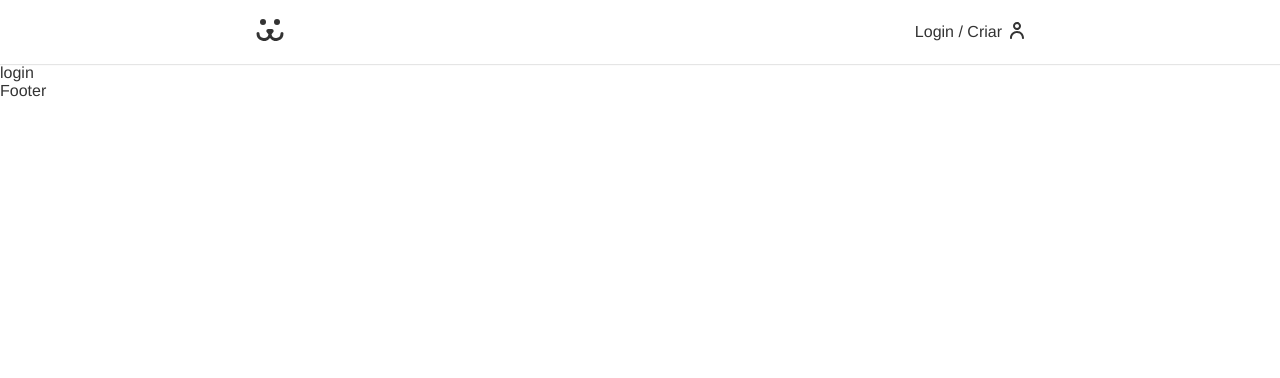
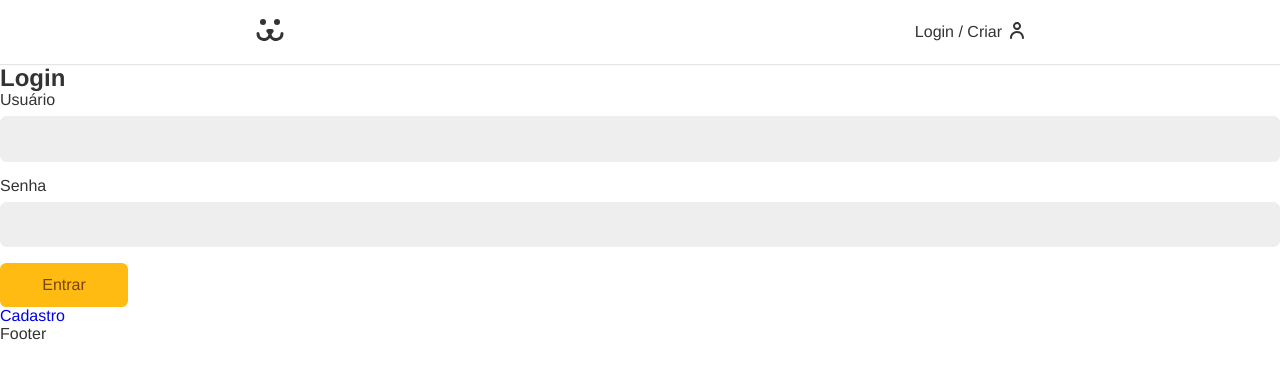
Before and after one commit to AntonyRafael/dogs, a React (Create React App) app: page /login in a window 1280 px wide. Shown: the top 378 px of the page. Built offline with nearby package versions, Linux system fonts and the light colour scheme.

Commit message:
useForm and LoginForm

```diff
--- /dev/null
+++ b/src/Api/api.js
@@ -0,0 +1,26 @@
+export const API_URL = 'https://dogsapi.origamid.dev/json'
+
+export function TOKEN_POST(body) {
+    return {
+        url: API_URL + '/jwt-auth/v1/token',
+        options: {
+            method: 'POST',
+            headers: {
+                "Content-Type": "application/json",
+            },
+            body: JSON.stringify(body)
+        }
+    }
+}
+
+export function USER_GET(token) {
+    return {
+        url: API_URL + '/api/user',
+        options: {
+            method: 'GET',
+            headers: {
+                Authorization: 'Bearer ' + token,
+            },
+        }
+    }
+}
--- a/src/App.js
+++ b/src/App.js
@@ -13,7 +13,7 @@ function App() {
         <Header />
         <Routes>
           <Route path="/" element={<Home />} />
-          <Route path="/login" element={<Login />} />
+          <Route path="/login/*" element={<Login />} />
         </Routes>
         <Footer />
       </BrowserRouter>
--- /dev/null
+++ b/src/Components/Forms/Button/Button.js
@@ -0,0 +1,12 @@
+import React from 'react'
+import styles from './Button.module.css'
+
+const Button = ({children, ...props}) => {
+    return (
+        <button {...props} className={styles.button}>
+            {children}
+        </button>
+    )
+}
+
+export default Button
--- /dev/null
+++ b/src/Components/Forms/Button/Button.module.css
@@ -0,0 +1,23 @@
+.button {
+    font-size: 1rem;
+    font-family: var(--type-first);
+    cursor: pointer;
+    border: none;
+    border-radius: .4rem;
+    background: #fb1;
+    color: #764701;
+    padding: 0.8rem 1.2rem;
+    box-sizing: border-box;
+    transition: .2s;
+    min-width: 8rem;
+}
+
+.button:hover, .button:focus {
+    outline: none;
+    box-shadow: 0 0 0 3px #fea,0 0 0 4px #fb1;
+}
+
+.button:disabled {
+    opacity: .5;
+    cursor: wait;
+}
--- /dev/null
+++ b/src/Components/Forms/Input/Input.js
@@ -0,0 +1,23 @@
+import React from "react";
+import styles from "./Input.module.css";
+const Input = ({ label, type, name, value, onChange, error, onBlur }) => {
+  return (
+    <div className={styles.wrapper}>
+      <label htmlFor={name} className={styles.label}>
+        {label}
+      </label>
+      <input
+        className={styles.input}
+        type={type}
+        id={name}
+        name={name}
+        value={value}
+        onChange={onChange}
+        onBlur={onBlur}
+      />
+      {error && <p className={styles.error}>{error}</p>}
+    </div>
+  );
+};
+
+export default Input;
--- /dev/null
+++ b/src/Components/Forms/Input/Input.module.css
@@ -0,0 +1,35 @@
+.wrapper {
+  margin-bottom: 1rem;
+}
+
+.input {
+  border: 1px solid #eee;
+  display: block;
+  width: 100%;
+  font-size: 1rem;
+  padding: 0.8rem;
+  border-radius: 0.4rem;
+  background: #eee;
+  transition: 0.2s;
+}
+
+.input:hover,
+.input:focus {
+  outline: none;
+  border-color: #fb1;
+  background: #fff;
+  box-shadow: 0 0 0 3px #fea;
+}
+
+.label {
+  display: block;
+  font-size: 1rem;
+  line-height: 1;
+  padding-bottom: 0.5rem;
+}
+
+.error {
+	color: #f31;
+	font-size: .875rem;
+	margin-top: .25rem;
+}
--- /dev/null
+++ b/src/Hooks/useForm.js
@@ -0,0 +1,48 @@
+import React from "react";
+
+const types = {
+  cep: {
+    regex: /^\d{5}-?\d{3}$/,
+    message: "Cep inválido",
+  },
+  email: {
+    regex: /^(([^<>()[\]\\.,;:\s@"]+(\.[^<>()[\]\\.,;:\s@"]+)*)|(".+"))@((\[[0-9]{1,3}\.[0-9]{1,3}\.[0-9]{1,3}\.[0-9]{1,3}\])|(([a-zA-Z\-0-9]+\.)+[a-zA-Z]{2,}))$/,
+    message: "Email inválido",
+  },
+};
+
+const useForm = (type) => {
+  const [value, setValue] = React.useState("");
+  const [error, setError] = React.useState("");
+
+  function validate(value) {
+    if (type === false) return true;
+    if (value.length === 0) {
+      setError("Preencha um valor");
+      return false;
+    } else if (types[type] && !types[type].regex.test(value)) {
+      setError(types[type].message);
+      return false;
+    } else {
+      setError(null);
+      return true;
+    }
+  }
+
+  function onChange({ target }) {
+    if (error) validate(target.value);
+    setValue(target.value);
+  }
+
+  return {
+    value,
+    setValue,
+    error,
+    setError,
+    onChange,
+    onBlur: () => validate(value),
+    validate: () => validate(value),
+  };
+};
+
+export default useForm;
--- a/src/Pages/Login/Login.js
+++ b/src/Pages/Login/Login.js
@@ -1,9 +1,19 @@
 import React from 'react'
+import { Route, Routes } from 'react-router'
+import LoginForm from './LoginForm'
+import LoginCreate from './LoginCreate'
+import LoginPasswordLost from './LoginPasswordLost'
+import LoginPasswordReset from './LoginPasswordReset'
 
 const Login = () => {
     return (
         <div>
-            login
+            <Routes>
+                <Route path="/" element={<LoginForm />} />
+                <Route path="criar" element={<LoginCreate />} />
+                <Route path="perdeu" element={<LoginPasswordLost />} />
+                <Route path="resetar" element={<LoginPasswordReset />} />
+            </Routes>
         </div>
     )
 }
--- /dev/null
+++ b/src/Pages/Login/LoginCreate.js
@@ -0,0 +1,11 @@
+import React from 'react'
+
+const LoginCreate = () => {
+    return (
+        <div>
+            criar
+        </div>
+    )
+}
+
+export default LoginCreate
--- /dev/null
+++ b/src/Pages/Login/LoginForm.js
@@ -0,0 +1,59 @@
+import React from "react";
+import { Link } from "react-router-dom";
+import Input from "../../Components/Forms/Input/Input";
+import Button from "../../Components/Forms/Button/Button";
+import useForm from "../../Hooks/useForm";
+import { TOKEN_POST,USER_GET } from "../../Api/api";
+
+const LoginForm = () => {
+  const username = useForm();
+  const password = useForm();
+
+  React.useEffect(() => {
+    const token = window.localStorage.getItem('token');
+    if (token) {
+      getUser(token)
+    }
+  },[])
+
+  async function getUser(token) {
+    const {url, options} = USER_GET(token)
+    const response = await fetch(url, options)
+    const json = await response.json();
+    console.log(json ,'get');
+  }
+
+  async function handleSubmit(event) {
+    event.preventDefault();
+
+    if (username.validate() && password.validate()) {
+      const { url, options } = TOKEN_POST({
+        username: username.value,
+        password: password.value,
+      });
+
+      const response = await fetch(url, options)
+      const json = await response.json();
+
+      window.localStorage.setItem('token', json.token);
+      getUser(json.token)
+      console.log(json)
+    }
+  }
+
+  return (
+    <section>
+      <h1>Login</h1>
+      <form onSubmit={handleSubmit}>
+        <Input label="Usuário" type="text" name="username" {...username} />
+        <Input label="Senha" type="password" name="password" {...password} />
+
+        <Button>Entrar</Button>
+      </form>
+
+      <Link to="/login/criar">Cadastro</Link>
+    </section>
+  );
+};
+
+export default LoginForm;
--- /dev/null
+++ b/src/Pages/Login/LoginPasswordLost.js
@@ -0,0 +1,11 @@
+import React from 'react'
+
+const LoginPasswordLost = () => {
+    return (
+        <div>
+
+        </div>
+    )
+}
+
+export default LoginPasswordLost
--- /dev/null
+++ b/src/Pages/Login/LoginPasswordReset.js
@@ -0,0 +1,11 @@
+import React from 'react'
+
+const LoginPasswordReset = () => {
+    return (
+        <div>
+            r
+        </div>
+    )
+}
+
+export default LoginPasswordReset
```
